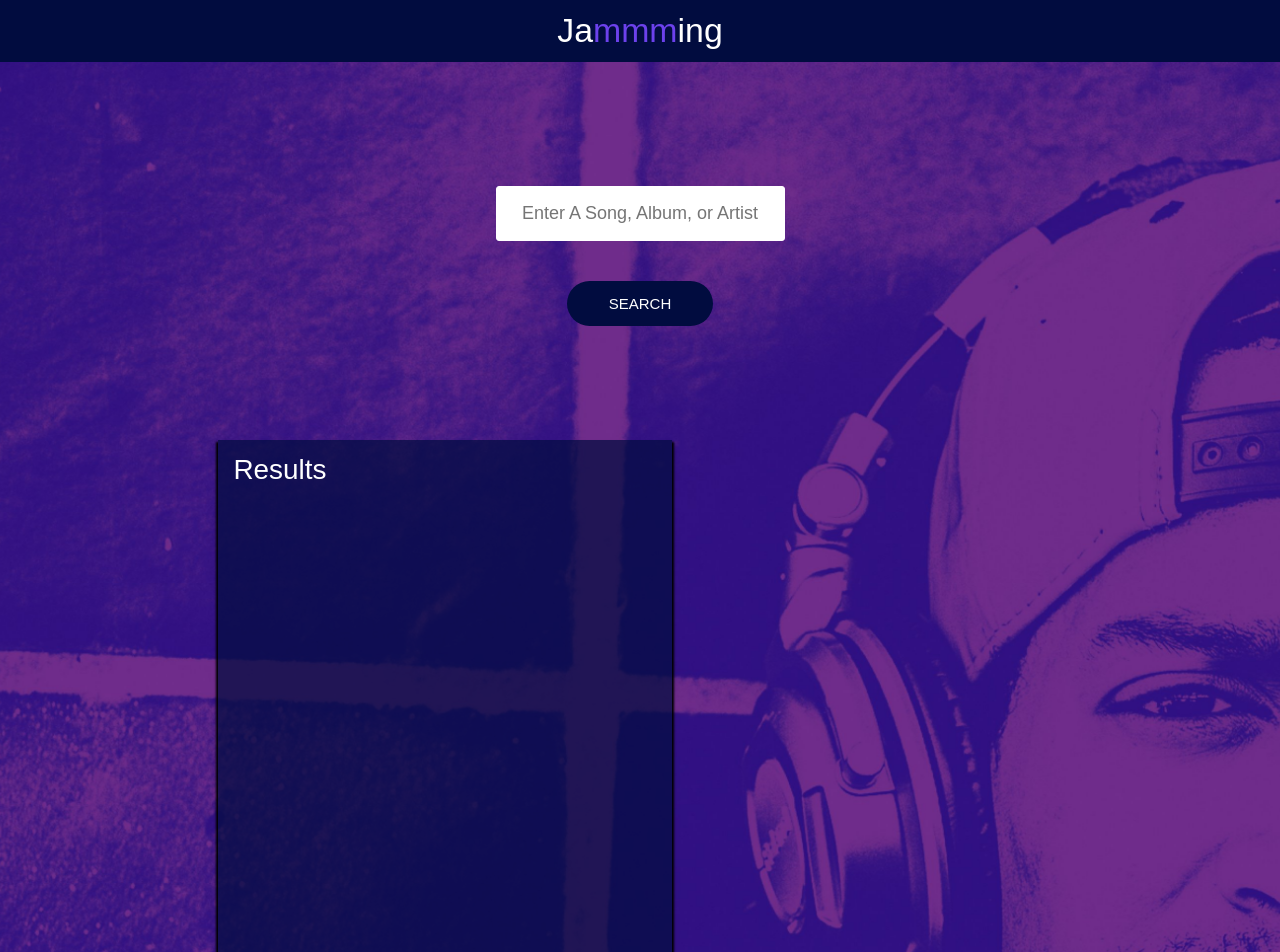
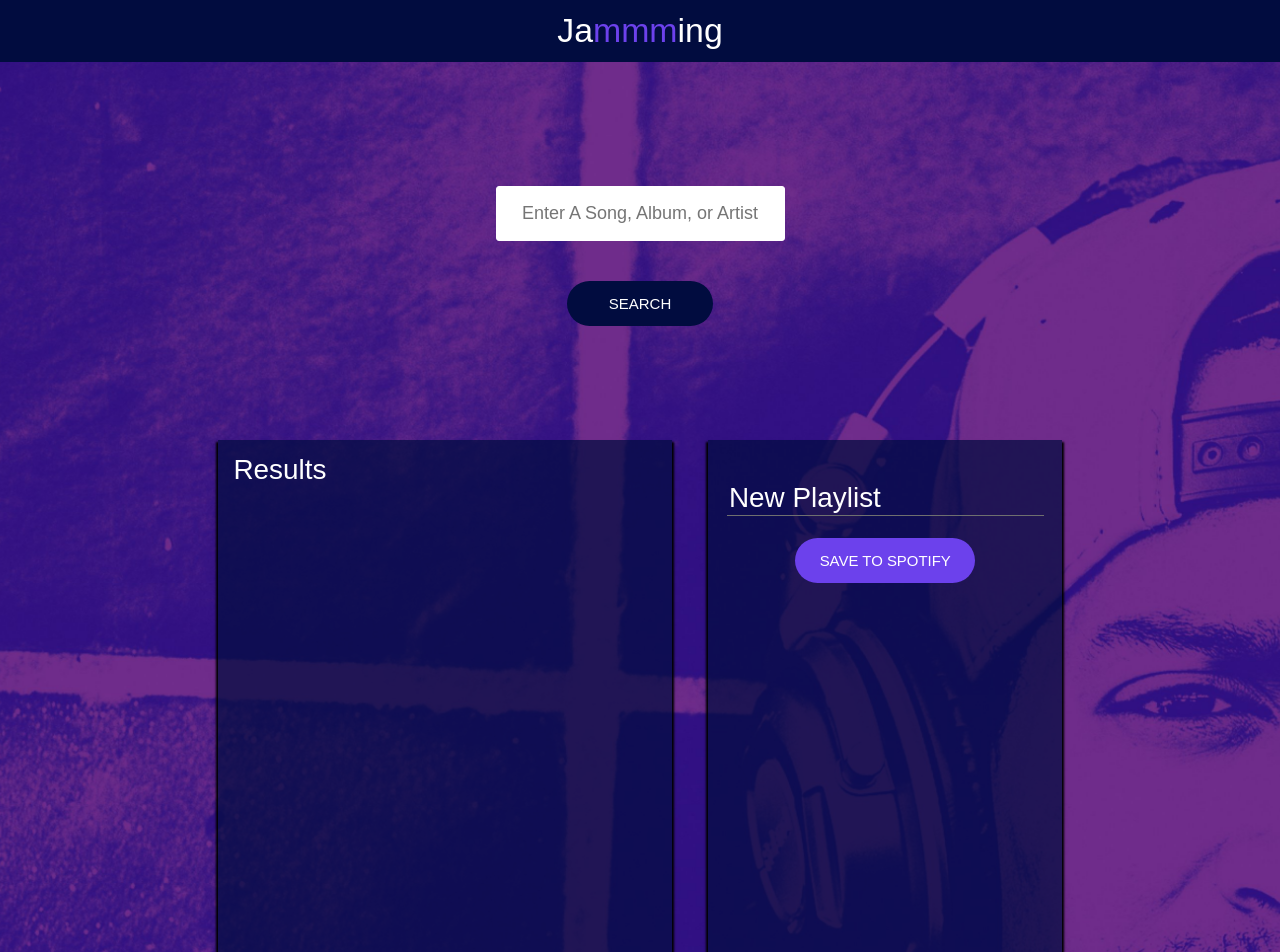
Before and after one commit to tvv1nkle/Jammming, a React (Vite) app: page / in a window 1280 px wide. Shown: the top 952 px of the page. Built offline with nearby package versions, Linux system fonts and the light colour scheme; a web font is replaced by a local one.

Commit message:
Playlist

```diff
--- a/src/components/App/App.jsx
+++ b/src/components/App/App.jsx
@@ -6,6 +6,7 @@ import "./App.css";
 //import 3 components
 import SearchBar from '../SearchBar/SearchBar';
 import SearchResults from '../SearchResults/SearchResults';
+import Playlist from '../Playlist/Playlist';
 
 class App extends Component {
   render() {
@@ -18,7 +19,7 @@ class App extends Component {
           <SearchBar />
           <div className="App-playlist">
             <SearchResults />
-            {/* <SearchPlaylist /> */}
+            <Playlist />
           </div>
         </div>
       </div>
--- a/src/components/Playlist/Playlist.jsx
+++ b/src/components/Playlist/Playlist.jsx
@@ -1,10 +1,17 @@
 import React, { Component } from "react";
 
 //import Playlist.css
+import './Playlist.css';
 
 class Playlist extends Component {
   render() {
-    return <div>Playlist</div>;
+    return (
+      <div class="Playlist">
+        <input defaultValue={"New Playlist"} />
+        {/* <TrackList /> */}
+        <button class="Playlist-save">SAVE TO SPOTIFY</button>
+      </div>
+    )
   }
 }
 
```
